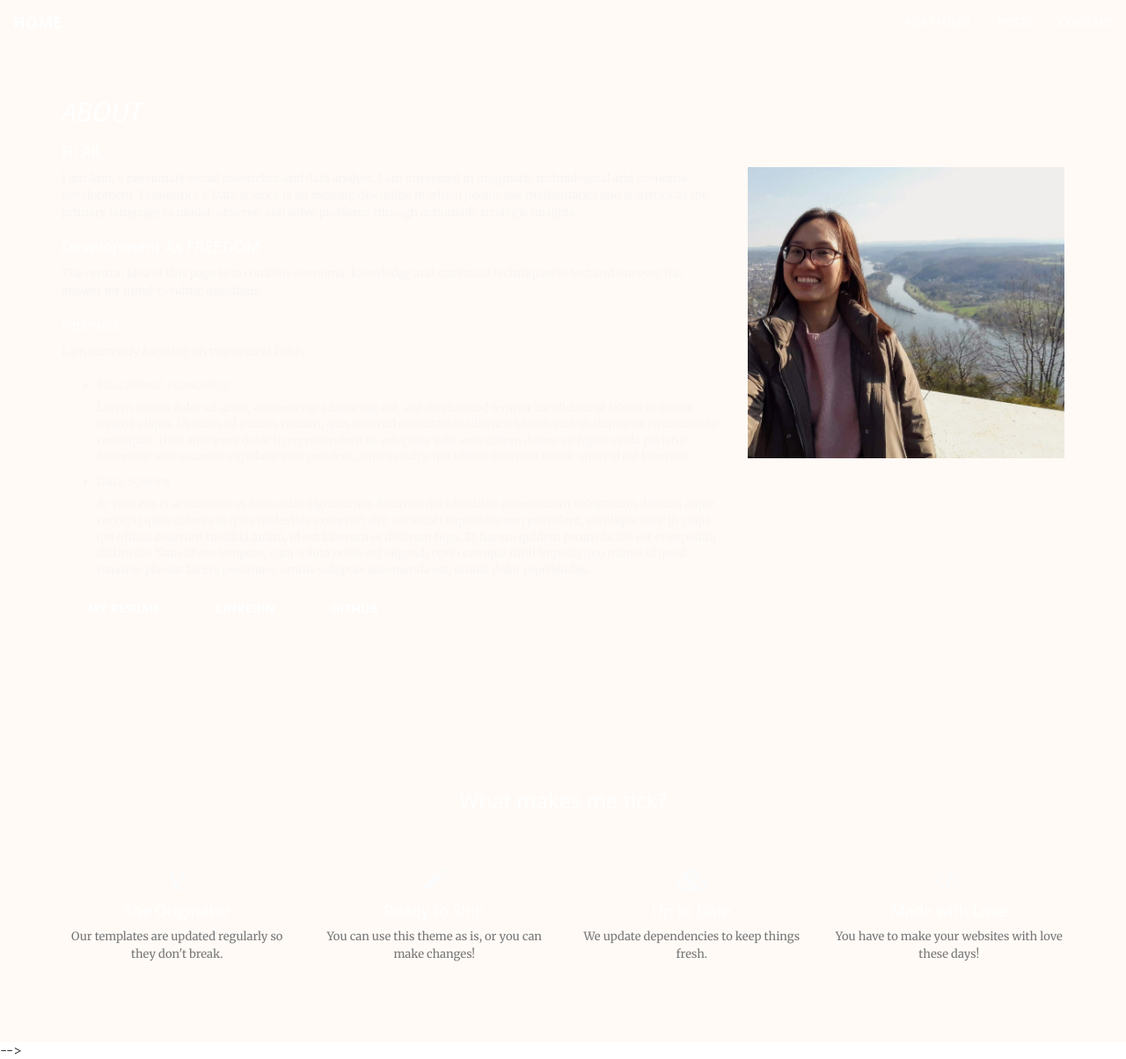
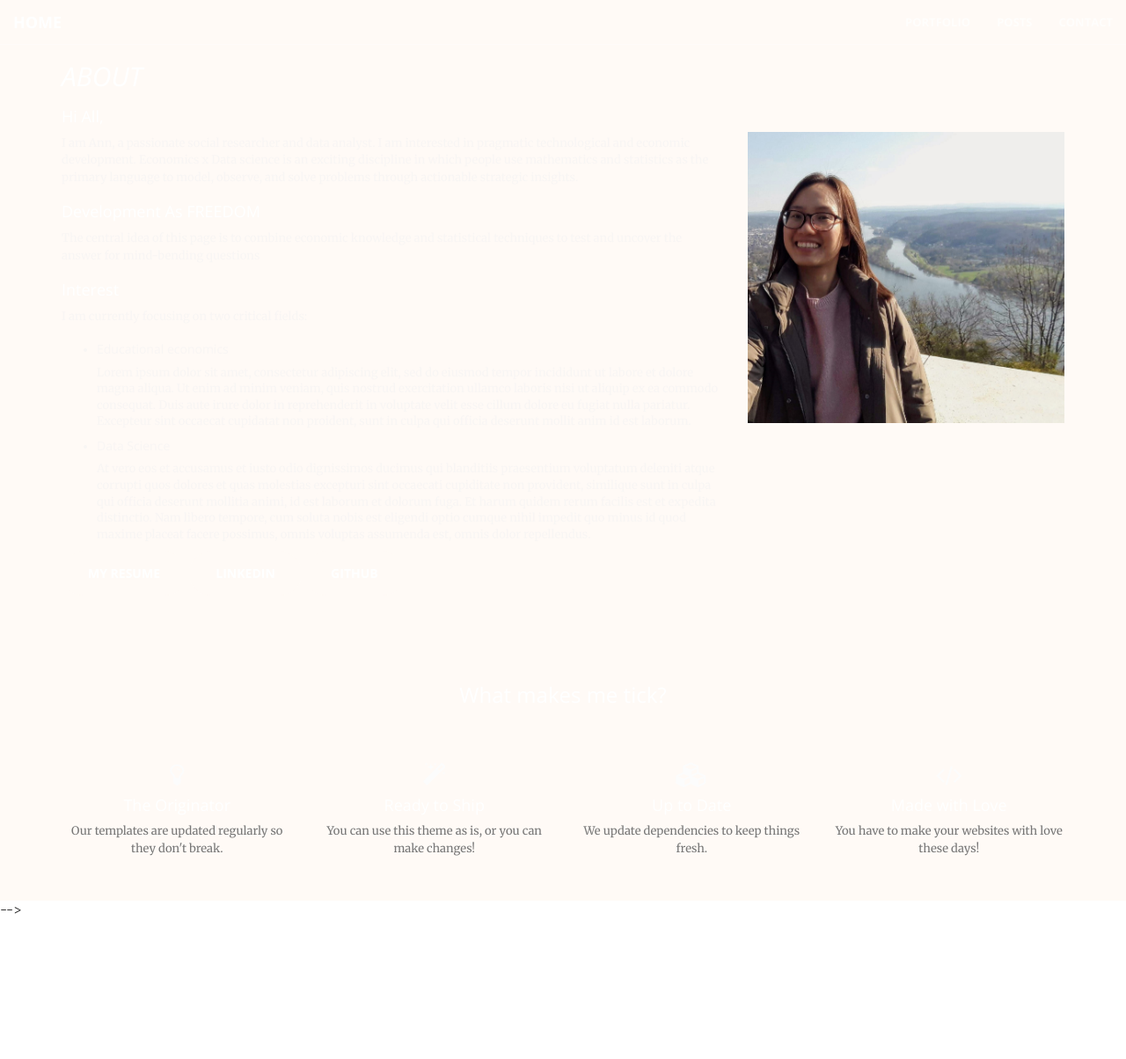
Before and after one commit to non-ceterisparibus/non-ceterisparibus.github.io, a Jekyll site: the page about.html, which Jekyll copies as it is, in a window 1280 px wide and 1204 px high. Shown: the whole window at 88% size. Built offline with Jekyll 4.4.1, drawn with Linux system fonts in a browser that asks for light colours.

Commit message:
update color base

```diff
--- a/_sass/_base.scss
+++ b/_sass/_base.scss
@@ -74,11 +74,11 @@ p {
 }
 
 section {
-    padding: 90px 0;
+    padding: 50px 0;
 }
 
 aside {
-    padding: 30px 0;
+    padding: 20px 0;
 }
 
 .no-padding {
@@ -93,7 +93,7 @@ aside {
     @include sans-serif-font;
     @include transition-all;
     .navbar-header .navbar-brand {
-        color: $theme-primary;
+        color: $theme-header;
         @include sans-serif-font;
         font-weight: 700;
         text-transform: uppercase;
--- a/css/main.scss
+++ b/css/main.scss
@@ -37,7 +37,7 @@
 $theme-primary: #FFFAF6;
 $theme-dark: #222;
 $theme-white:rgb(252, 252, 252);
-$theme-header:rgb(251, 251, 243);
+$theme-header:rgb(176, 176, 171);
 
 // Import partials from `sass_dir` (defaults to `_sass`)
 @import
```
